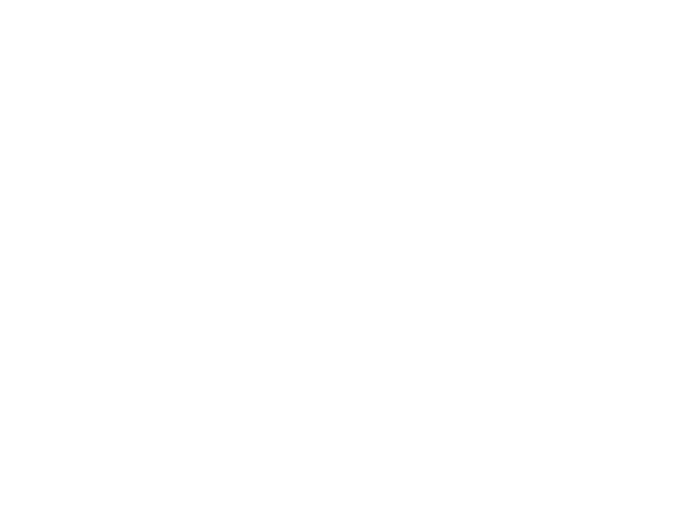
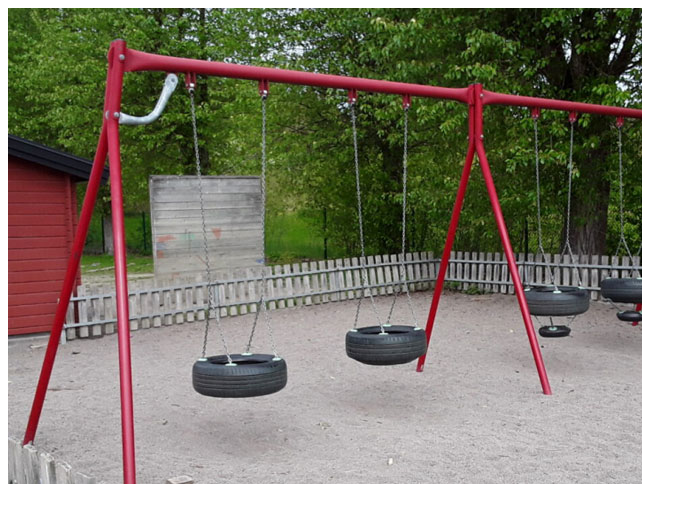
Before and after one commit to patrikyo/bilderbok, an Angular app: page / in a window 1280 px wide. Shown: the top 522 px of the page, without its empty margins (0-697 px from the left). Built offline with nearby package versions, Linux system fonts and the light colour scheme.

Commit message:
Adds picture component

```diff
--- a/src/app/app.component.html
+++ b/src/app/app.component.html
@@ -1 +1 @@
-<router-outlet></router-outlet>
+<app-picture></app-picture>
--- a/src/app/app.module.ts
+++ b/src/app/app.module.ts
@@ -3,10 +3,12 @@
 
 import { AppRoutingModule } from './app-routing.module';
 import { AppComponent } from './app.component';
+import { PictureComponent } from './picture/picture.component';
 
 @NgModule({
   declarations: [
-    AppComponent
+    AppComponent,
+    PictureComponent
   ],
   imports: [
     BrowserModule,
--- /dev/null
+++ b/src/app/picture/picture.component.html
@@ -0,0 +1,7 @@
+<div class="picture-container">
+  <img src="/assets/pictures/gunga.jpg" alt="image" (click)="speak('gunga')" />
+  <audio
+    id="audio"
+    src="https://interactive-examples.mdn.mozilla.net/media/cc0-audio/t-rex-roar.mp3"
+  ></audio>
+</div>
--- /dev/null
+++ b/src/app/picture/picture.component.ts
@@ -0,0 +1,22 @@
+import { Component, OnInit } from '@angular/core';
+
+@Component({
+  selector: 'app-picture',
+  templateUrl: './picture.component.html',
+  styleUrls: ['./picture.component.scss'],
+})
+export class PictureComponent implements OnInit {
+  constructor() {}
+
+  ngOnInit(): void {}
+
+  public speak(word: string) {
+    const audioPlayer: HTMLAudioElement = document.querySelector(
+      '#audio'
+    ) as HTMLAudioElement;
+    switch (word) {
+      case 'gunga':
+        audioPlayer.play();
+    }
+  }
+}
```
Also changed, not shown: src/app/picture/picture.component.scss (added), src/assets/pictures/gunga.jpg (added), 1 other file (tests, documents, lock files or other folders).
